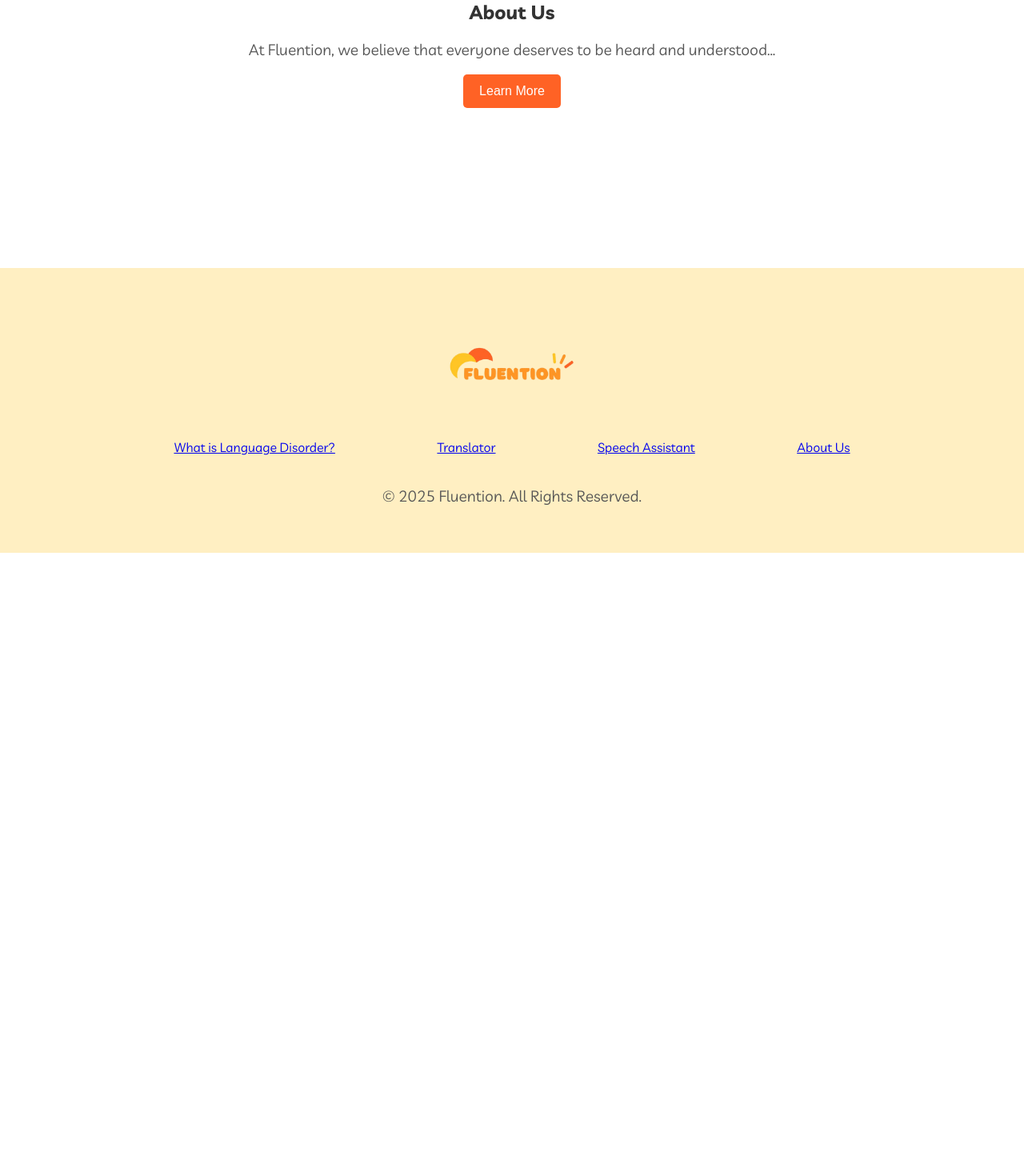
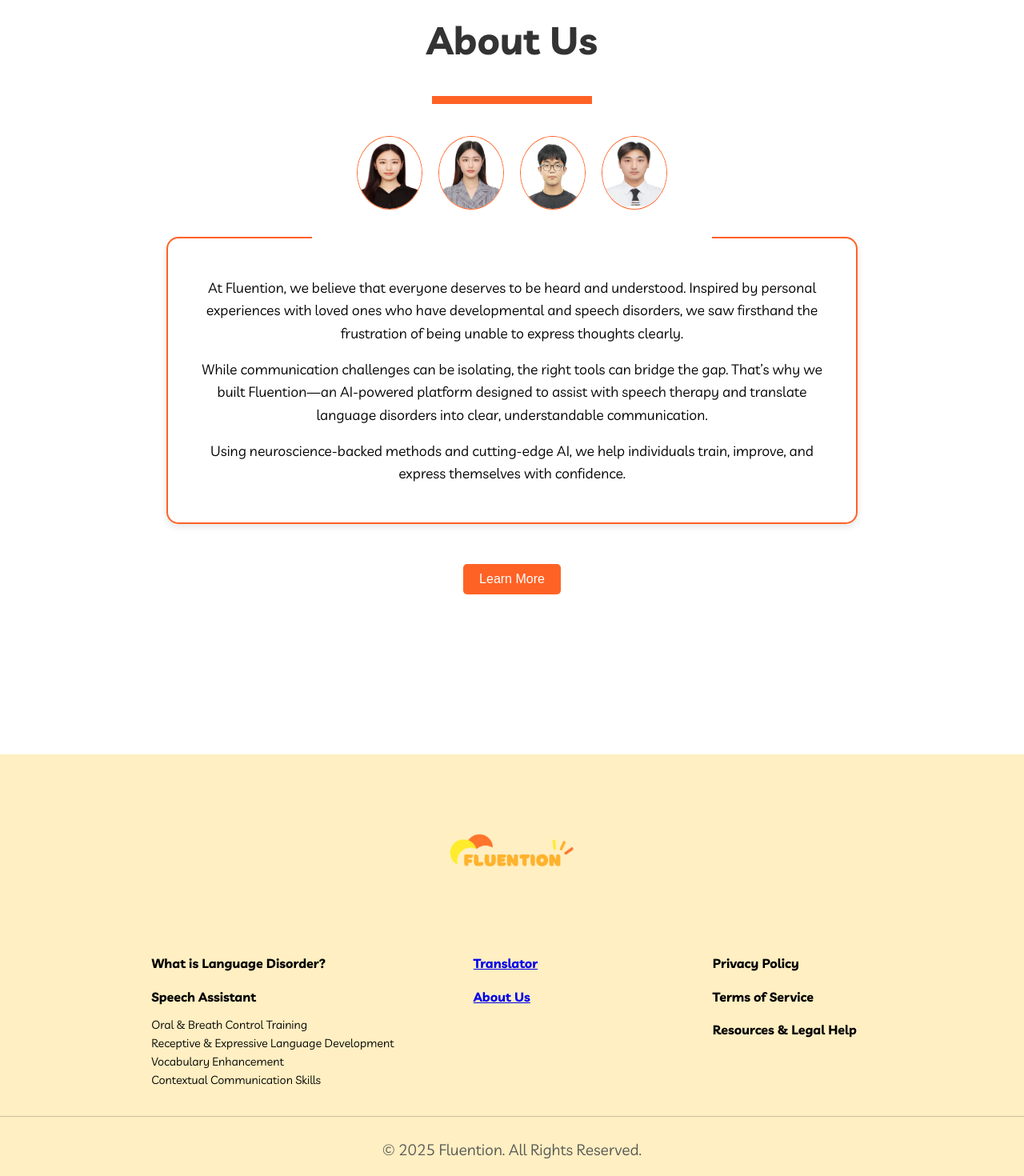
Before and after one commit to jihwimin/fluention, a Next.js app in the folder frontend/: page / in a window 1280 px wide. Shown: the part 5040-6510 px from the top of the page at 80% size. Before the commit the page ends 5731 px from the top, so only its background shows below. Built offline with nearby package versions, Linux system fonts and the light colour scheme; a web font is replaced by a local one.

Commit message:
Update index.js

```diff
--- a/frontend/pages/index.js
+++ b/frontend/pages/index.js
@@ -18,6 +18,9 @@
                   <li className={styles.auth}><Link href="/login">Login / Sign Up</Link></li>
               </ul>
           </nav>
+
+          {/* navigation finish */}
+
 
           <div className={styles.hero}>
               {/* Large Yellow Circle */}
@@ -121,24 +124,92 @@
           </section>
 
 
-          {/* About Us */}
           <section className={styles.aboutUs}>
-              <h2>About Us</h2>
-              <p>At Fluention, we believe that everyone deserves to be heard and understood...</p>
-              <button className="button">Learn More</button>
+              <h2 className={styles.aboutTitle}>About Us</h2>
+              <div className={styles.underline}></div>
+
+              {/* White Rectangle to Cover Middle Border */}
+              <div className={styles.whiteCover}></div>
+
+              {/* Profile Images (They should overlap) */}
+              <div className={styles.profileImages}>
+                  <div className={styles.profileWrapper}>
+                      <Image src="/민지인.png" alt="Team Member 1" width={80} height={80}/>
+                  </div>
+                  <div className={styles.profileWrapper}>
+                      <Image src="/민지휘.JPG" alt="Team Member 2" width={80} height={80}/>
+                  </div>
+                  <div className={styles.profileWrapper}>
+                      <Image src="/백낙준.jpeg" alt="Team Member 3" width={80} height={80}/>
+                  </div>
+                  <div className={styles.profileWrapper}>
+                      <Image src="/전윤제.jpeg" alt="Team Member 4" width={80} height={80}/>
+                  </div>
+              </div>
+
+              {/* About Us Description */}
+              <div className={styles.aboutContent}>
+                  <p>
+                      At Fluention, we believe that everyone deserves to be heard and understood. Inspired
+                      by personal experiences with loved ones who have developmental and speech disorders, we saw
+                      firsthand the frustration of being unable to express thoughts clearly.
+                  </p>
+                  <p>
+                      While communication challenges can be isolating, the right tools can bridge the gap.
+                      That’s why we built Fluention—an AI-powered platform designed to assist with speech therapy
+                      and translate language disorders into clear, understandable communication.
+                  </p>
+                  <p>
+                      Using neuroscience-backed methods and cutting-edge AI, we help individuals train, improve,
+                      and express themselves with confidence.
+                  </p>
+              </div>
+
+              {/* Learn More Button */}
+              <button className={styles.learnMoreBtn}>Learn More</button>
           </section>
 
-          {/* Footer */}
+
+
+
+          {/* footer begin */}
           <footer className={styles.footer}>
-              <Image src="/logo.png" alt="Fluention Logo" width={170} height={170}/>
+              {/* Logo */}
+              <div className={styles.footerLogo}>
+                  <Image src="/logo.png" alt="Fluention Logo" width={130} height={50}/>
+              </div>
+
+              {/* Footer Links */}
               <div className={styles.footerLinks}>
-                  <Link href="/explanation">What is Language Disorder?</Link>
-                  <Link href="/translator">Translator</Link>
-                  <Link href="/speechassistant">Speech Assistant</Link>
-                  <Link href="/about">About Us</Link>
+                  <div className={styles.footerColumn}>
+                      <h4>What is Language Disorder?</h4>
+                      <h4>Speech Assistant</h4>
+                      <ul>
+                          <li>Oral & Breath Control Training</li>
+                          <li>Receptive & Expressive Language Development</li>
+                          <li>Vocabulary Enhancement</li>
+                          <li>Contextual Communication Skills</li>
+                      </ul>
+                  </div>
+
+                  <div className={styles.footerColumn}>
+                      <h4><Link href="/translator">Translator</Link></h4>
+                      <h4><Link href="/about">About Us</Link></h4>
+                  </div>
+
+                  <div className={styles.footerColumn}>
+                      <h4>Privacy Policy</h4>
+                      <h4>Terms of Service</h4>
+                      <h4>Resources & Legal Help</h4>
+                  </div>
               </div>
-              <p>© 2025 Fluention. All Rights Reserved.</p>
+
+              {/* Copyright */}
+              <div className={styles.footerCopyright}>
+                  <p>© 2025 Fluention. All Rights Reserved.</p>
+              </div>
           </footer>
+
       </div>
   );
 }
```
